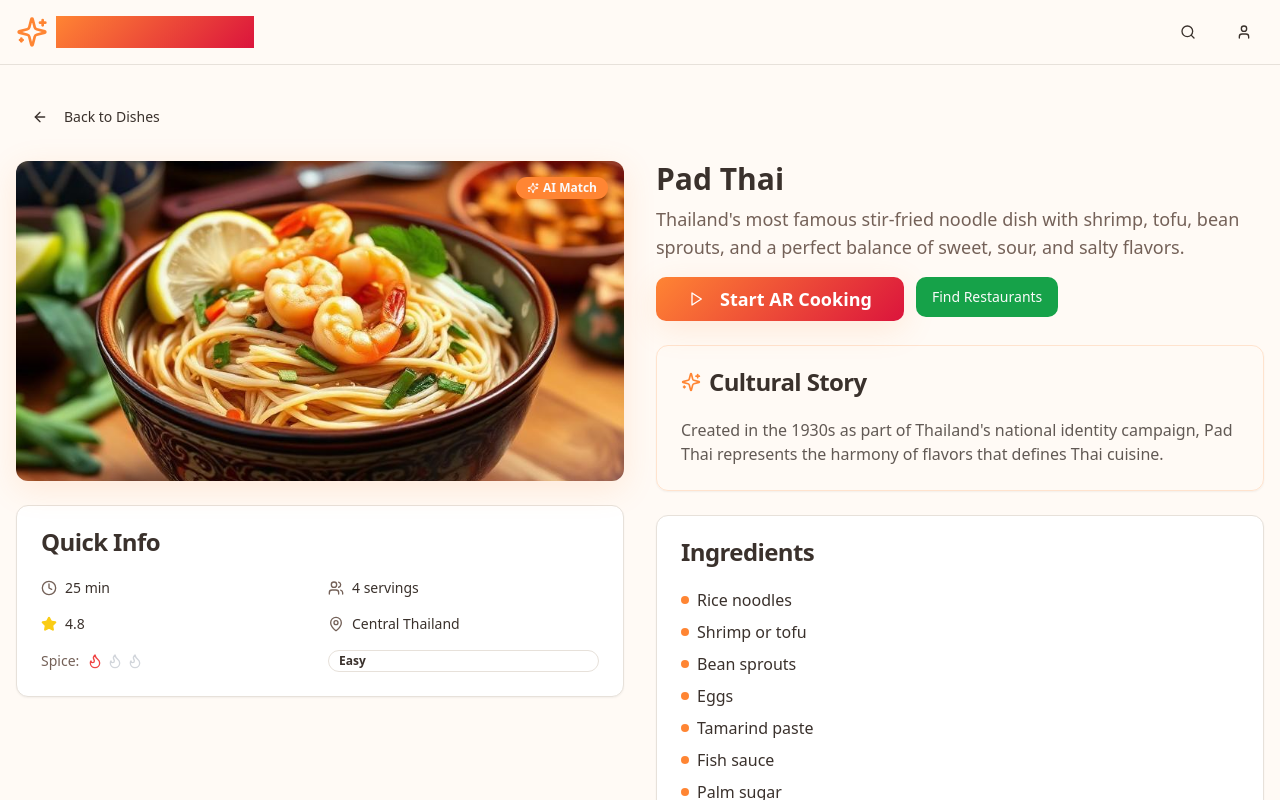
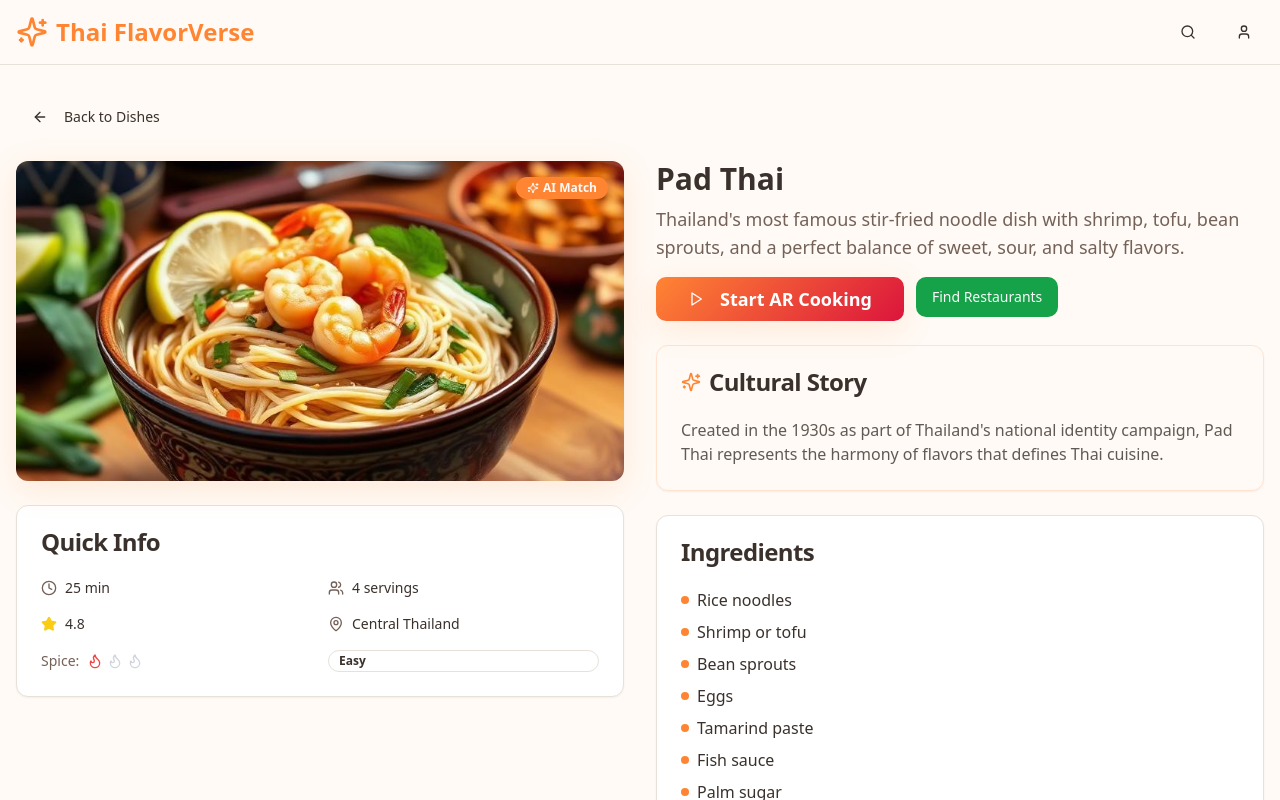
Before and after one commit to Kantinan20/chimpai, a React (Vite) app: page /recipe/1 in a window 1280 px wide. Shown: the top 800 px of the page. Built offline with nearby package versions, Linux system fonts and the light colour scheme; the HTML template or start-up script is replaced by a standard one.

Commit message:
Fix: Change font color

```diff
--- a/src/components/Header.tsx
+++ b/src/components/Header.tsx
@@ -7,9 +7,9 @@ const Header = () => {
       <div className="container mx-auto px-4 h-16 flex items-center justify-between">
         <div className="flex items-center space-x-2">
           <Sparkles className="h-8 w-8 text-primary" />
-          <h1 className="text-2xl font-bold gradient-thai-sunset bg-clip-text text-transparent">
-            Thai FlavorVerse
-          </h1>
+        <h1 className="text-2xl font-bold text-primary">
+          Thai FlavorVerse
+        </h1>
         </div>
 
         <div className="flex items-center space-x-4">
```
